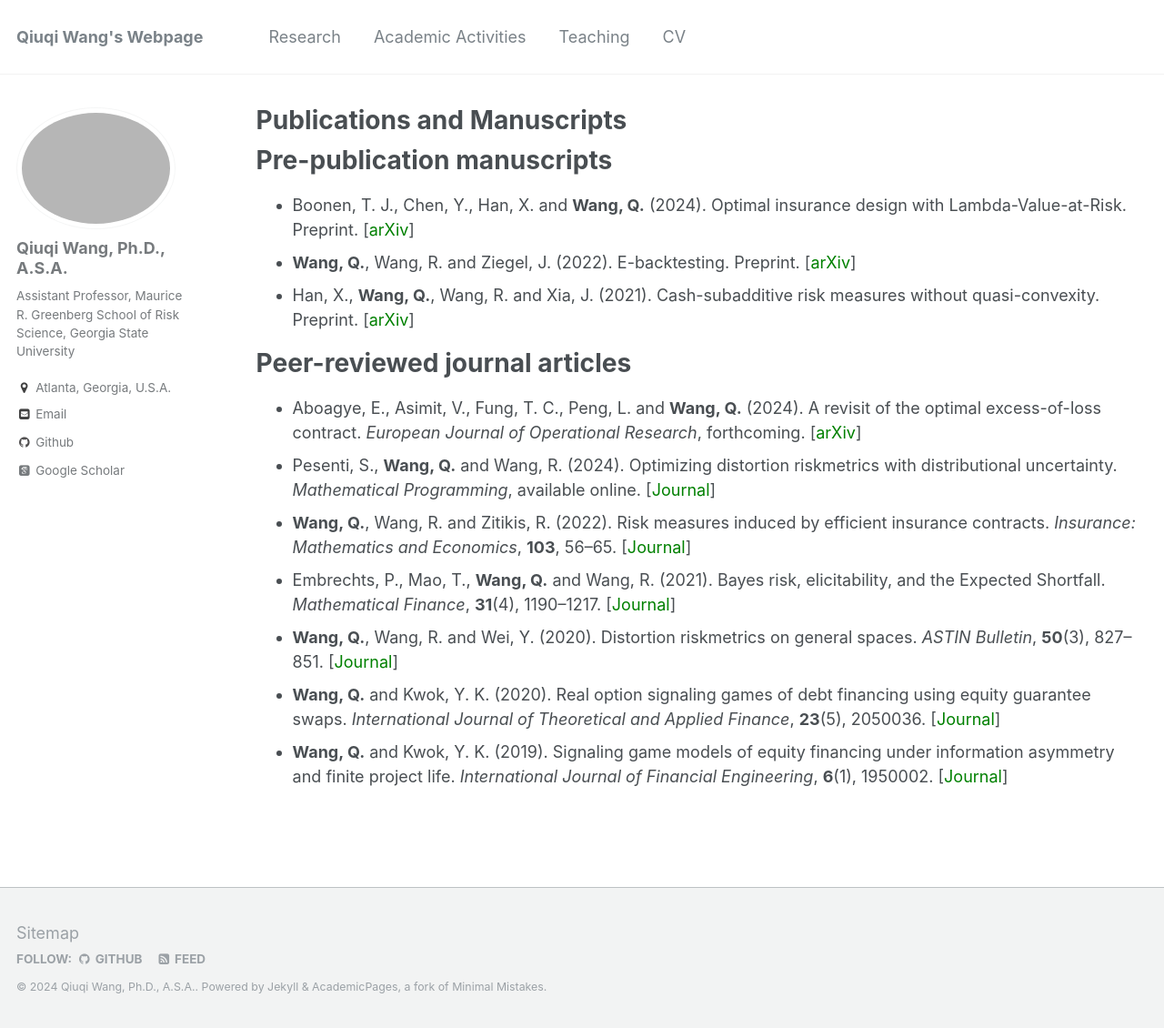
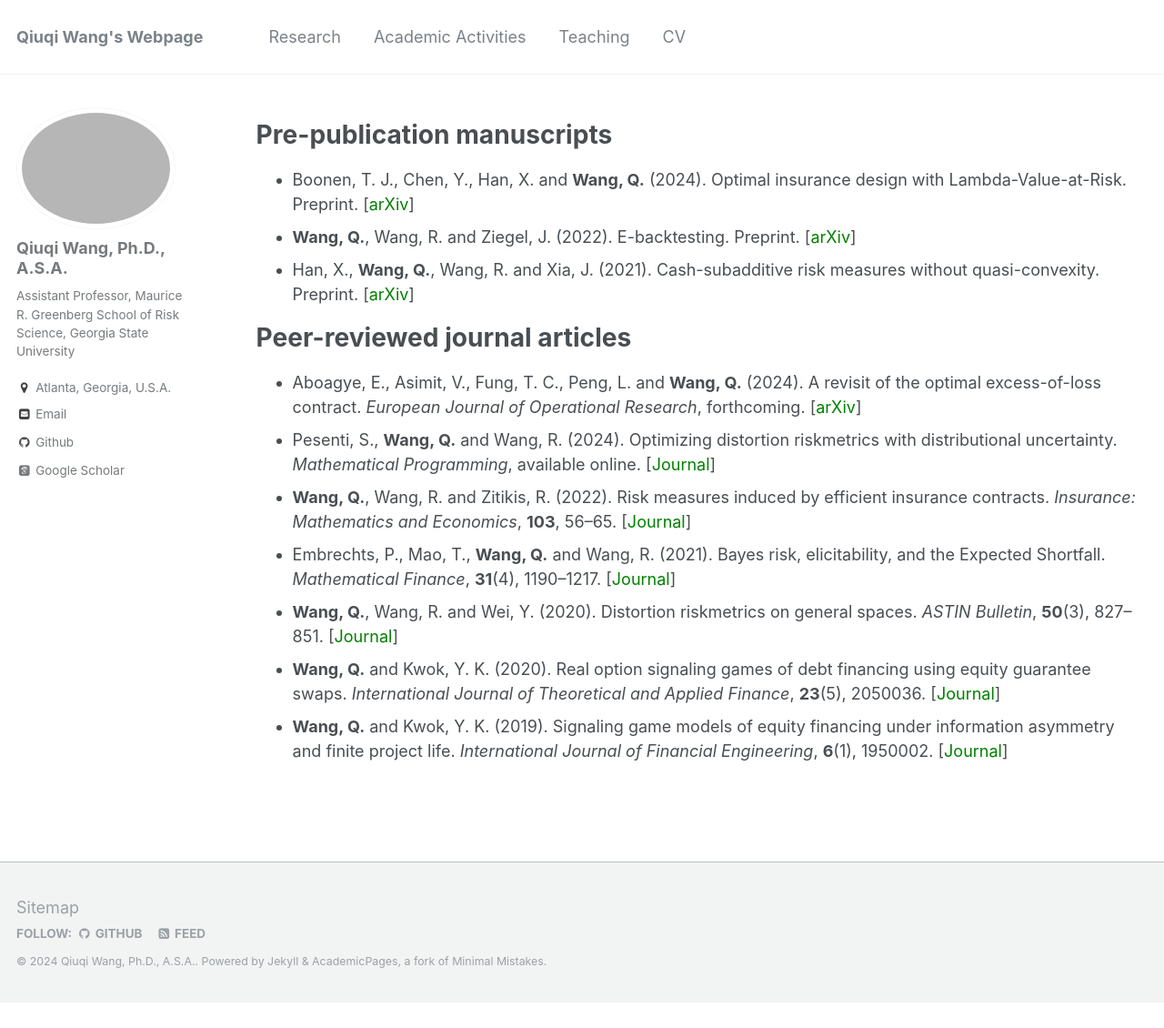
Before and after one commit to qwangan/qwangan.github.io, a Jekyll site: the page built from _pages/publications.md, in a window 1280 px wide and 1130 px high. Shown: the whole window at 91% size. Built offline with Jekyll 4.4.1, drawn with Linux system fonts in a browser that asks for light colours; some web fonts are replaced.

Commit message:
Update publications.md

```diff
--- a/_pages/publications.md
+++ b/_pages/publications.md
@@ -1,6 +1,6 @@
 ---
 layout: archive
-title: "Publications and Manuscripts"
+title: ""
 permalink: /publications/
 author_profile: true
 ---
```
